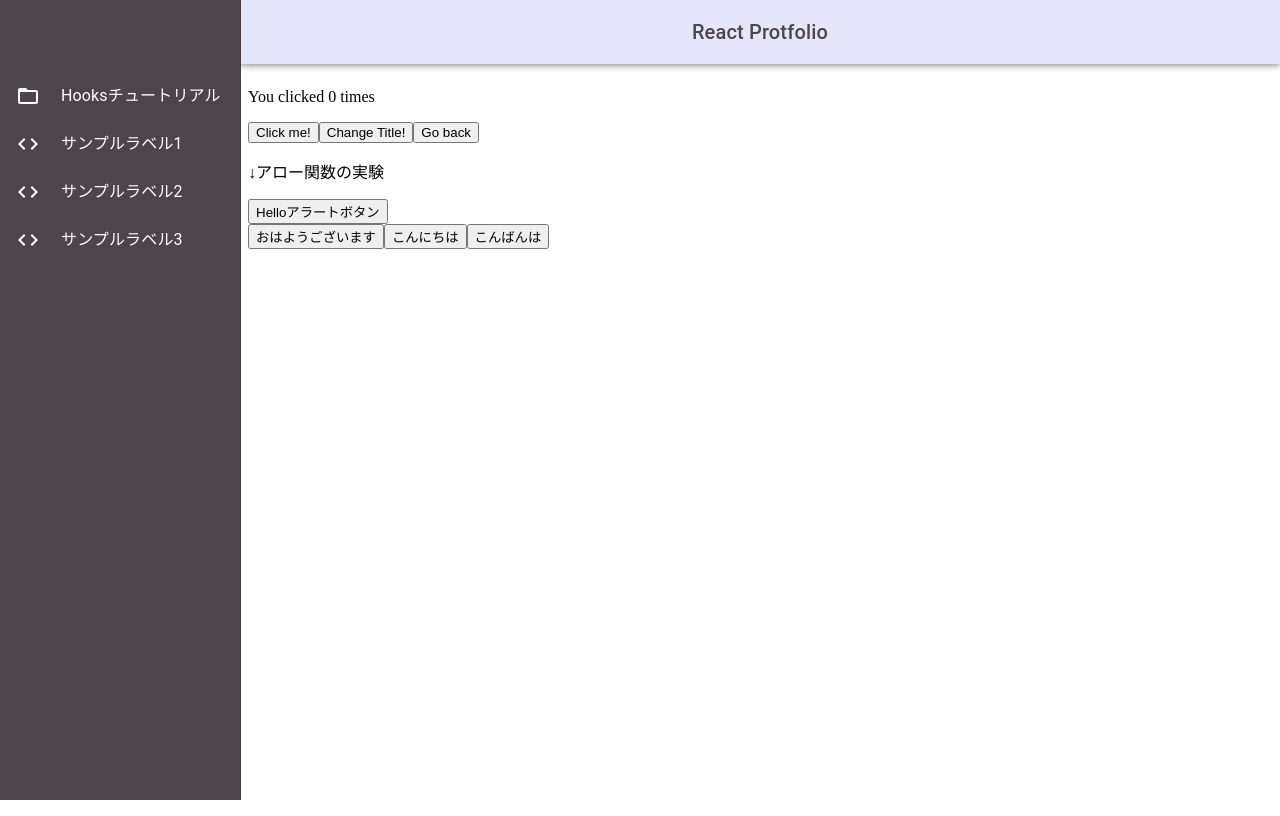
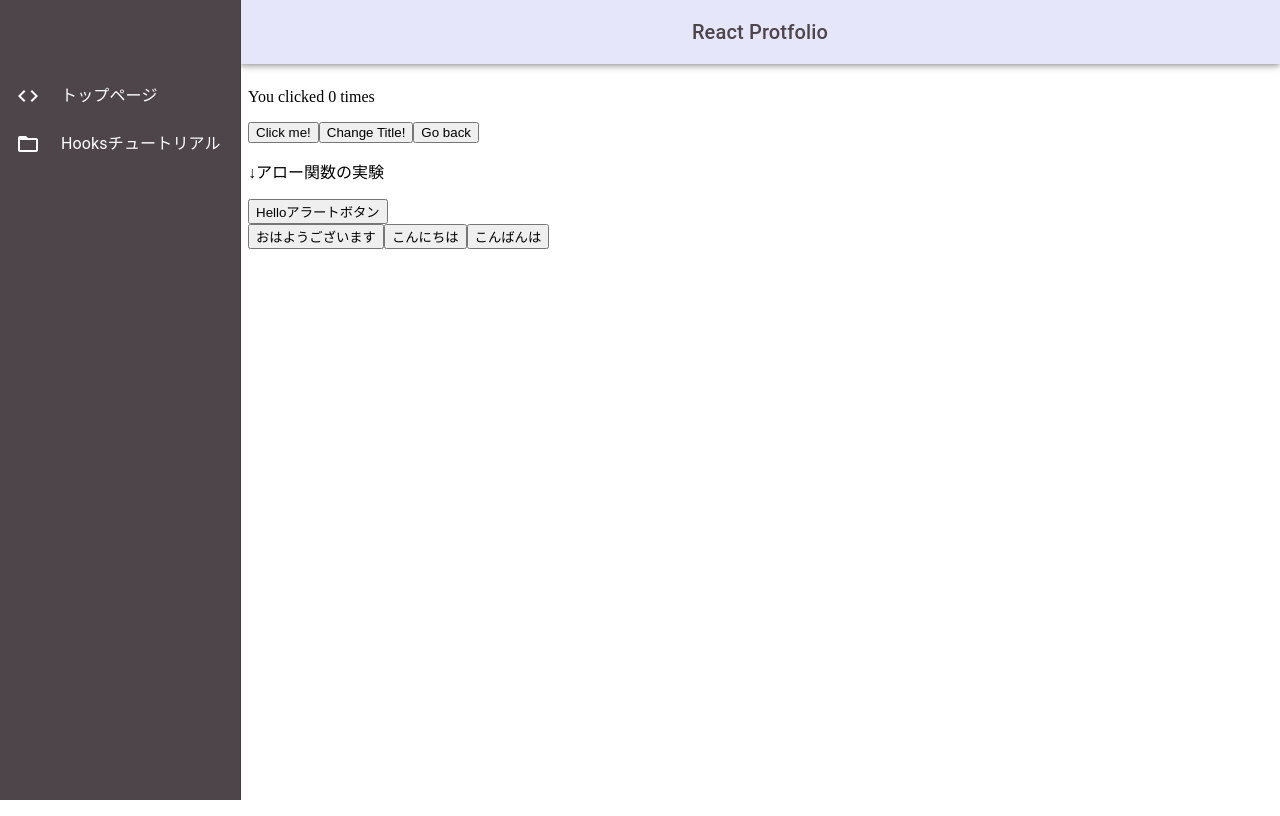
Before and after one commit to rio-threehouse/react_portfolio, a React (Create React App) app: page /hooks-tutorial in a window 1280 px wide. Built offline with nearby package versions, Linux system fonts and the light colour scheme.

Commit message:
add ナビゲーションリストのリンク処理追加

```diff
--- a/src/components/advanced/nav-drawer.tsx
+++ b/src/components/advanced/nav-drawer.tsx
@@ -15,19 +15,18 @@
     drawerPaper: {
       width: drawerWidth,
       backgroundColor: '#4e454a',
-      color: '#ffffff'
     },
     toolbar: theme.mixins.toolbar,
   }
 ))
 
 export type Props = {
-  onClose: () => void,
+  drawerClose: () => void,
   open: boolean
 }
 
 export const NavDrawer: React.FC<Props> = ({
-  onClose,
+  drawerClose,
   open,
 }) => {
   const classes = useStyles()
@@ -37,14 +36,14 @@
       <Hidden smUp implementation="css">
       <Drawer
         variant="temporary"
-        onClose={onClose}
+        onClose={drawerClose}
         open={open}
         classes={{
           paper: classes.drawerPaper,
         }}
       >
         <div className={classes.toolbar} />
-        <NavList />
+        <NavList onClick={drawerClose} />
       </Drawer>
     </Hidden>
 
--- a/src/components/advanced/nav-list.tsx
+++ b/src/components/advanced/nav-list.tsx
@@ -1,4 +1,5 @@
 import React from 'react';
+import { NavLink } from 'react-router-dom';
 import { List, ListItem, ListItemIcon, ListItemText } from '@material-ui/core';
 import { createStyles, makeStyles, Theme } from '@material-ui/core/styles';
 import {
@@ -8,6 +9,10 @@
 
 const useStyles = makeStyles((theme: Theme) =>
   createStyles({
+    navLink: {
+      color: '#ffffff',
+      textDecoration: 'none',
+    },
     listItemIcon: {
       color: '#ffffff',
       minWidth: 45,
@@ -22,40 +27,44 @@
 type NavItem = {
   icon: keyof typeof icons
   label: string
+  path: string
+}
+
+type Props = {
+  onClick?: () => void
 }
 
 const navList: NavItem[] = [
   {
-    icon: 'FolderIcon',
-    label: 'Hooksチュートリアル'
+    icon: 'CodeIcon',
+    label: 'トップページ',
+    path: '/'
   },
   {
-    icon: 'CodeIcon',
-    label: 'サンプルラベル1'
+    icon: 'FolderIcon',
+    label: 'Hooksチュートリアル',
+    path: '/hooks-tutorial'
   },
-  {
-    icon: 'CodeIcon',
-    label: 'サンプルラベル2'
-  },
-  {
-    icon: 'CodeIcon',
-    label: 'サンプルラベル3'
-  }
 ]
 
-export const NavList: React.FC = () => {
+export const NavList: React.FC<Props> = props => {
   const classes = useStyles()
 
   return(
     <List component="nav">
       {navList.map((item, index) => (
-        <ListItem
-          button
+        <NavLink
+          to={item.path}
+          exact
+          className={classes.navLink}
+          onClick={props.onClick}
           key={index}
         >
-          <ListItemIcon className={classes.listItemIcon}>{React.createElement(icons[item.icon])}</ListItemIcon>
-          <ListItemText primary={item.label} />
-        </ListItem>
+          <ListItem button key={index} >
+            <ListItemIcon className={classes.listItemIcon}>{React.createElement(icons[item.icon])}</ListItemIcon>
+            <ListItemText primary={item.label} />
+          </ListItem>
+        </NavLink>
       ))}
     </List>
   )
--- a/src/components/layout/basic.tsx
+++ b/src/components/layout/basic.tsx
@@ -71,7 +71,7 @@
       </AppBar>
 
       <NavDrawer
-        onClose={handleDrawerClose}
+        drawerClose={handleDrawerClose}
         open={open}
       />
 
```
